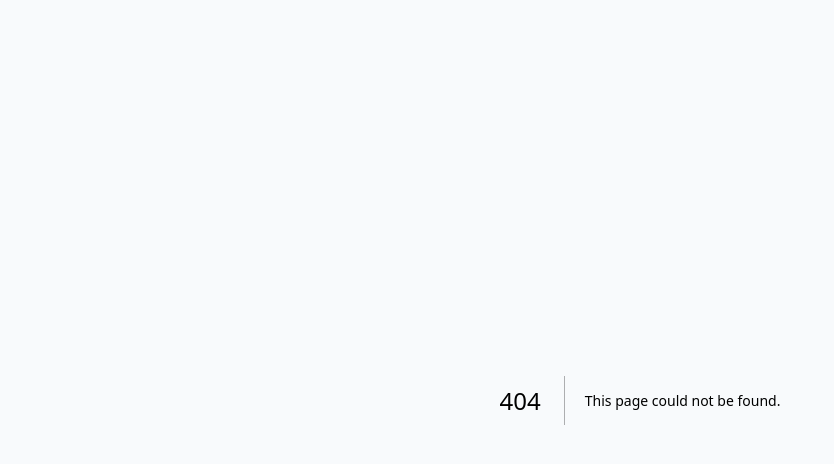
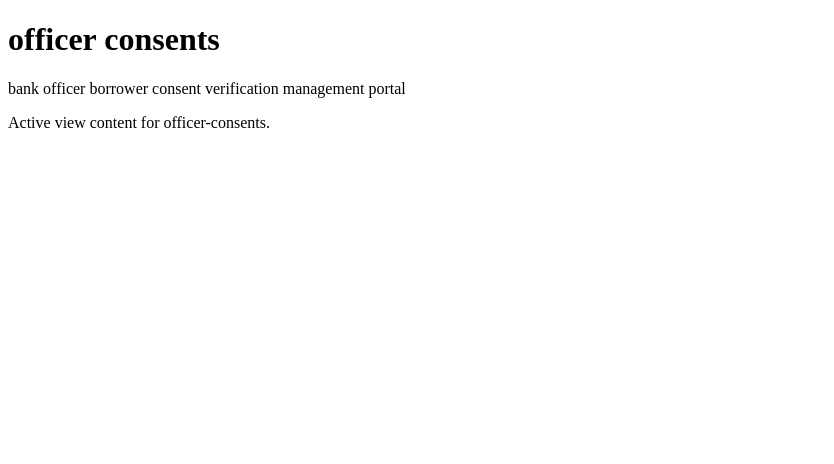
Before and after one commit to durgacharan193/Credit-Scoring-Platform, a Next.js app in the folder frontend/: page /dashboard/officer/consents in a window 1280 px wide. Before the commit this address had no page. Shown: the top 464 px of the page, without its empty margins (0-834 px from the left). Built offline with nearby package versions, Linux system fonts and the light colour scheme.

Commit message:
feat(frontend): implement officer-consents view for bank officer borrower consent verification management portal

```diff
--- /dev/null
+++ b/frontend/src/pages/dashboard/officer/consents.tsx
@@ -0,0 +1,18 @@
+import React from 'react';
+
+/**
+ * bank officer borrower consent verification management portal
+ */
+export default function OfficerConsentsPage() {
+  return (
+    <div className="dashboard-container p-6">
+      <header className="mb-6">
+        <h1 className="text-2xl font-bold tracking-tight capitalize">officer consents</h1>
+        <p className="text-muted-foreground">bank officer borrower consent verification management portal</p>
+      </header>
+      <div className="rounded-lg border bg-card p-6 shadow-sm">
+        <p>Active view content for officer-consents.</p>
+      </div>
+    </div>
+  );
+}
```
